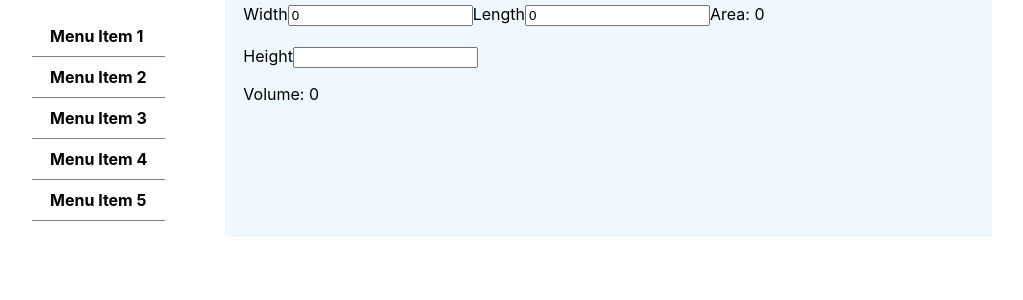
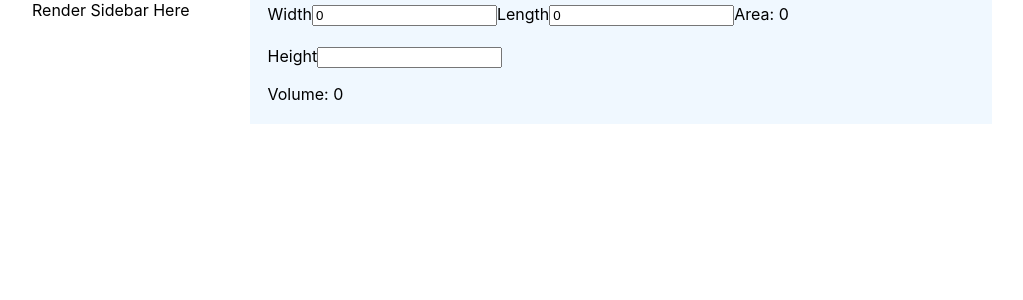
Before and after one commit to dtarxanyan/movies-project, a React (Create React App) app: page / in a window 1280 px wide. Shown: the top 300 px of the page, without its empty margins (128-1151 px from the left). Built offline with nearby package versions, Linux system fonts and the light colour scheme.

Commit message:
Initial Sidebar

```diff
--- a/src/App.js
+++ b/src/App.js
@@ -2,6 +2,37 @@ import React from "react";
 import Layout from "./components/Functional/Layout/Layout";
 import RegistrationPage from "./components/Functional/RegistrationPage/RegistrationPage";
 import CalculateAreaAndVolume from "./components/Functional/CalculateAreaAndVolume/CalculateAreaAndVolume";
+
+const menuItems = [
+    {
+        name: 'Առարկաներ',
+        items: [
+            {
+                name: 'Ֆիզիկա',
+            },
+            {
+                name: 'Մաթեմ',
+            },
+            {
+                name: 'Հայոց',
+            }
+        ]
+    },
+    {
+        name: 'Դասարաններ',
+        items: [
+            {
+                name: '10 Ա',
+            },
+            {
+                name: '9 Բ',
+            },
+            {
+                name: '11 Գ',
+            }
+        ]
+    }
+]
 
 class App extends React.Component {
     constructor(props) {
@@ -10,7 +41,7 @@ class App extends React.Component {
 
     render() {
         return (
-            <Layout>
+            <Layout menuItems={menuItems}>
                 <CalculateAreaAndVolume />
             </Layout>
         );
--- a/src/components/Functional/Layout/Layout.js
+++ b/src/components/Functional/Layout/Layout.js
@@ -1,17 +1,14 @@
 import React from "react";
 import './style.css'
+import Sidebar from "../Sidebar/Sidebar";
 
 const Layout = (props) => {
+    const {menuItems} = props;
+
     return (
         <div className={'main'}>
             <div className={'sidebar'}>
-                <ul>
-                    <li>Menu Item 1</li>
-                    <li>Menu Item 2</li>
-                    <li>Menu Item 3</li>
-                    <li>Menu Item 4</li>
-                    <li>Menu Item 5</li>
-                </ul>
+                <Sidebar items={menuItems}/>
             </div>
             <div className={'page-content'}>
                 {props.children}
--- /dev/null
+++ b/src/components/Functional/Sidebar/Sidebar.js
@@ -0,0 +1,11 @@
+import React from "react";
+
+const Sidebar = (props) => {
+    const {items} = props;
+
+    return (
+        'Render Sidebar Here'
+    )
+}
+
+export default Sidebar;
```
